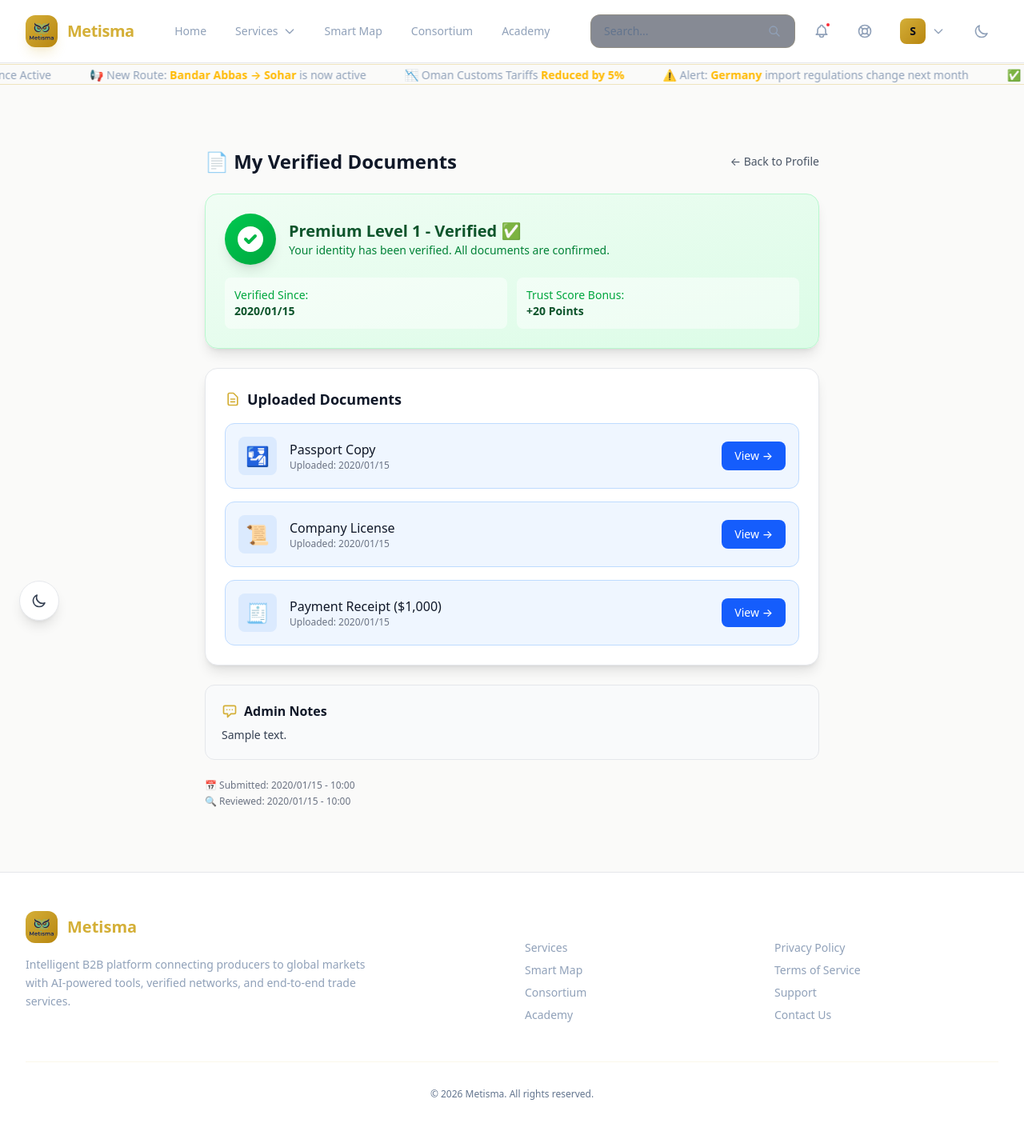
After one commit to masoudkh8/Royan_ver_1_7_5, a Flask app: page /users/my_documents in a window 1280 px wide. The commit adds this page. Shown: the whole page at 80% size. Run offline with Flask 3, Linux system fonts and the light colour scheme; a user stored in the database is signed in; tables that the repository leaves empty hold one stand-in row (values such as "Sample post"); style sheets or scripts are compiled from the project's sources; some libraries are stand-ins or nearby versions.

Commit message:
update branch

```diff
--- a/routes/users/routes.py
+++ b/routes/users/routes.py
@@ -1403,13 +1403,35 @@ def upgrade_to_premium():
 @users_bp.route('/start_upgrade', methods=['POST'])
 @login_required
 def start_upgrade():
-    # همیشه یک درخواست جدید ایجاد می‌کنیم
-    req = PremiumRequest(user_id=current_user.id)
+    # حذف احراز موبایل - مستقیماً به آپلود مدارک می‌رویم
+
+    # بررسی اینکه آیا کاربر قبلاً درخواست تأیید شده دارد
+    existing_approved = PremiumRequest.query.filter_by(
+        user_id=current_user.id,
+        status='approved'
+    ).first()
+
+    if existing_approved:
+        flash("You are already a Premium member. Your documents have been verified.", "info")
+        return redirect(url_for('users.view_my_documents'))
+
+    # بررسی درخواست در حال انتظار
+    existing_pending = PremiumRequest.query.filter_by(
+        user_id=current_user.id,
+        status='pending'
+    ).first()
+
+    if existing_pending:
+        flash("You already have a pending verification request.", "info")
+        return redirect(url_for('users.upgrade_to_premium'))
+
+    # ایجاد درخواست جدید فقط اگر هیچ درخواست فعالی وجود ندارد
+    req = PremiumRequest(user_id=current_user.id, requested_phone=current_user.phone or '')
     db.session.add(req)
     db.session.commit()
 
-    flash("The upgrade process has started. Please verify your mobile number.")
-    return redirect(url_for('users.verify_phone'))
+    flash("The upgrade process has started. Please upload your documents.")
+    return redirect(url_for('users.upload_documents'))
 
 # آپلود مدارک برای Premium
 @users_bp.route('/upload_documents', methods=['GET', 'POST'])
@@ -1417,15 +1439,26 @@ def start_upgrade():
 def upload_documents():
     req = PremiumRequest.query.filter_by(user_id=current_user.id).order_by(PremiumRequest.submitted_at.desc()).first()
 
-    # if not req or not req.email_verified:
-    #     flash("لطفاً ابتدا ایمیل خود را تأیید کنید.", "error")
-    #     return redirect(url_for('users.verify_email'))
-
-    # if req.docs_verified:
-    #     flash("مدارک شما قبلاً تأیید شده است.", "success")
-    #     return redirect(url_for('users.make_payment'))
-
-    upload_folder = 'static/uploads/documents/'
+    # اگر درخواستی وجود ندارد، کاربر باید ابتدا فرآیند را شروع کند
+    if not req:
+        flash("Please start the premium verification process first.", "error")
+        return redirect(url_for('users.upgrade_to_premium'))
+
+    # اگر کاربر قبلاً پریمیوم شده (تأیید نهایی)، نمی‌تواند مدارک را تغییر دهد
+    if req.status == 'approved':
+        flash("Your documents have been verified. You cannot modify them.", "info")
+        return redirect(url_for('users.view_my_documents'))
+
+    # اگر مدارک قبلاً آپلود شده و در حال بررسی است
+    if req.passport_file and req.license_file:
+        if req.status == 'pending':
+            flash("Your documents are under review by admin.", "info")
+            return redirect(url_for('users.view_my_documents'))
+        else:
+            # هنوز تأیید نشده، اجازه آپلود مجدد
+            pass
+
+    upload_folder = f'static/uploads/documents/user_{current_user.id}/'
     os.makedirs(upload_folder, exist_ok=True)
 
     if request.method == 'POST':
@@ -1439,7 +1472,7 @@ def upload_documents():
                 flash(f"❌ {error_msg}", "error")
                 return redirect(url_for('users.upload_documents'))
 
-            filename = secure_filename(f"passport_{current_user.id}_{passport_file.filename}")
+            filename = secure_filename(f"passport_{passport_file.filename}")
             passport_file.save(os.path.join(upload_folder, filename))
             req.passport_file = filename
             files_uploaded = True
@@ -1452,7 +1485,7 @@ def upload_documents():
                 flash(f"❌ {error_msg}", "error")
                 return redirect(url_for('users.upload_documents'))
 
-            filename = secure_filename(f"license_{current_user.id}_{license_file.filename}")
+            filename = secure_filename(f"license_{license_file.filename}")
             license_file.save(os.path.join(upload_folder, filename))
             req.license_file = filename
             files_uploaded = True
@@ -1468,14 +1501,28 @@ def upload_documents():
 
     return render_template('users/upload_documents.html', req=req)
 
+
+# مشاهده مدارک توسط کاربر (فقط خواندنی بعد از تأیید)
+@users_bp.route('/my_documents')
+@login_required
+def view_my_documents():
+    req = PremiumRequest.query.filter_by(user_id=current_user.id).order_by(PremiumRequest.submitted_at.desc()).first()
+
+    if not req:
+        flash("No verification request found.", "error")
+        return redirect(url_for('users.upgrade_to_premium'))
+
+    return render_template('users/my_documents.html', req=req)
+
 # پرداخت و آپلود رسید
 @users_bp.route('/make_payment', methods=['GET', 'POST'])
 @login_required
 def make_payment():
     req = PremiumRequest.query.filter_by(user_id=current_user.id).order_by(PremiumRequest.submitted_at.desc()).first()
 
-
-    if not req or not req.docs_verified:
+    # اگر درخواستی وجود ندارد یا مدارک آپلود نشده، کاربر باید ابتدا مدارک را آپلود کند
+    if not req or not (req.passport_file and req.license_file):
+        flash("Please upload your documents first.", "error")
         return redirect(url_for('users.upload_documents'))
 
     if req.payment_verified:
--- a/templates/admin/premium_requests.html
+++ b/templates/admin/premium_requests.html
@@ -32,6 +32,7 @@
                 <thead class="bg-gray-50 dark:bg-dark-700/50 border-b border-gray-200 dark:border-dark-600">
                     <tr>
                         <th class="px-4 py-3 font-semibold text-gray-700 dark:text-slate-300">User</th>
+                        <th class="px-4 py-3 font-semibold text-gray-700 dark:text-slate-300">Phone</th>
                         <th class="px-4 py-3 font-semibold text-gray-700 dark:text-slate-300">Status</th>
                         <th class="px-4 py-3 font-semibold text-gray-700 dark:text-slate-300">Submitted</th>
                         <th class="px-4 py-3 font-semibold text-gray-700 dark:text-slate-300 text-right">Actions</th>
@@ -41,6 +42,7 @@
                     {% for req in requests %}
                     <tr class="hover:bg-gray-50 dark:hover:bg-dark-700/30 transition">
                         <td class="px-4 py-3 font-medium text-gray-900 dark:text-white">{{ req.user.username }}</td>
+                        <td class="px-4 py-3 text-gray-600 dark:text-slate-400 text-xs">{{ req.requested_phone or '—' }}</td>
                         <td class="px-4 py-3">
                             {% if req.status == 'pending' %}
                                 <span class="px-2.5 py-1 rounded-full bg-yellow-100 dark:bg-yellow-900/30 text-yellow-700 dark:text-yellow-400 text-xs font-medium">Pending ⏳</span>
--- a/templates/admin/view_premium_request.html
+++ b/templates/admin/view_premium_request.html
@@ -18,6 +18,7 @@
                 <div class="p-3 rounded-lg bg-gray-50 dark:bg-dark-700/50"><span class="text-gray-500 dark:text-slate-400">Email:</span> <span class="font-medium text-gray-900 dark:text-white ml-1">{{ req.user.email }}</span></div>
                 <div class="p-3 rounded-lg bg-gray-50 dark:bg-dark-700/50"><span class="text-gray-500 dark:text-slate-400">Company:</span> <span class="font-medium text-gray-900 dark:text-white ml-1">{{ req.user.company_name or '—' }}</span></div>
                 <div class="p-3 rounded-lg bg-gray-50 dark:bg-dark-700/50"><span class="text-gray-500 dark:text-slate-400">Country:</span> <span class="font-medium text-gray-900 dark:text-white ml-1">{{ req.user.country or '—' }}</span></div>
+                <div class="p-3 rounded-lg bg-gray-50 dark:bg-dark-700/50"><span class="text-gray-500 dark:text-slate-400">Phone for Verification:</span> <span class="font-medium text-gold ml-1">{{ req.requested_phone or '—' }}</span></div>
                 <div class="p-3 rounded-lg bg-gold/10 dark:bg-gold/20 border border-gold/30"><span class="text-gray-500 dark:text-slate-400">Current Tier:</span> <span class="font-bold text-gold ml-1">{{ req.user.tier_display_name }}</span></div>
                 <div class="p-3 rounded-lg bg-blue-50 dark:bg-blue-900/20"><span class="text-gray-500 dark:text-slate-400">Trust Score:</span> <span class="font-bold text-blue-600 dark:text-blue-400 ml-1">{{ req.user.trust_score_value }}/100</span></div>
             </div>
--- /dev/null
+++ b/templates/users/my_documents.html
@@ -0,0 +1,158 @@
+{% extends "base_pwa.html" %}
+
+{% block title %}My Documents{% endblock %}
+
+{% block content %}
+<div class="min-h-[calc(100vh-4rem)] px-4 py-8">
+    <div class="max-w-3xl mx-auto space-y-6">
+
+        <!-- هدر -->
+        <div class="flex items-center justify-between">
+            <h1 class="text-2xl font-bold text-gray-900 dark:text-white flex items-center gap-2">📄 My Verified Documents</h1>
+            <a href="{{ url_for('users.profile') }}" class="text-sm text-gray-600 dark:text-slate-400 hover:text-gold transition">← Back to Profile</a>
+        </div>
+
+        <!-- وضعیت پریمیوم -->
+        {% if req.status == 'approved' %}
+        <div class="bg-gradient-to-br from-green-50 to-green-100 dark:from-green-900/20 dark:to-green-900/10 rounded-2xl shadow-lg border border-green-200 dark:border-green-800 p-6">
+            <div class="flex items-center gap-4 mb-4">
+                <div class="w-16 h-16 rounded-full bg-gradient-to-br from-green-500 to-green-600 flex items-center justify-center shadow-lg">
+                    <svg class="w-10 h-10 text-white" fill="currentColor" viewBox="0 0 20 20">
+                        <path fill-rule="evenodd" d="M10 18a8 8 0 100-16 8 8 0 000 16zm3.707-9.293a1 1 0 00-1.414-1.414L9 10.586 7.707 9.293a1 1 0 00-1.414 1.414l2 2a1 1 0 001.414 0l4-4z" clip-rule="evenodd"/>
+                    </svg>
+                </div>
+                <div>
+                    <h2 class="text-xl font-bold text-green-900 dark:text-green-300">Premium Level 1 - Verified ✅</h2>
+                    <p class="text-green-700 dark:text-green-400 text-sm">Your identity has been verified. All documents are confirmed.</p>
+                </div>
+            </div>
+            <div class="grid grid-cols-2 gap-3 text-sm">
+                <div class="bg-white/50 dark:bg-dark-800/50 rounded-lg p-3">
+                    <span class="text-green-600 dark:text-green-400 font-medium">Verified Since:</span>
+                    <p class="font-bold text-green-900 dark:text-green-200">{{ req.reviewed_at.strftime('%Y/%m/%d') if req.reviewed_at else 'N/A' }}</p>
+                </div>
+                <div class="bg-white/50 dark:bg-dark-800/50 rounded-lg p-3">
+                    <span class="text-green-600 dark:text-green-400 font-medium">Trust Score Bonus:</span>
+                    <p class="font-bold text-green-900 dark:text-green-200">+20 Points</p>
+                </div>
+            </div>
+        </div>
+        {% elif req.status == 'pending' %}
+        <div class="bg-gradient-to-br from-yellow-50 to-yellow-100 dark:from-yellow-900/20 dark:to-yellow-900/10 rounded-2xl shadow-lg border border-yellow-200 dark:border-yellow-800 p-6">
+            <div class="flex items-center gap-4">
+                <div class="w-16 h-16 rounded-full bg-gradient-to-br from-yellow-500 to-yellow-600 flex items-center justify-center shadow-lg animate-pulse">
+                    <svg class="w-10 h-10 text-white" fill="none" viewBox="0 0 24 24">
+                        <circle class="opacity-25" cx="12" cy="12" r="10" stroke="currentColor" stroke-width="4"></circle>
+                        <path class="opacity-75" fill="currentColor" d="M4 12a8 8 0 018-8V0C5.373 0 0 5.373 0 12h4zm2 5.291A7.962 7.962 0 014 12H0c0 3.042 1.135 5.824 3 7.938l3-2.647z"></path>
+                    </svg>
+                </div>
+                <div>
+                    <h2 class="text-xl font-bold text-yellow-900 dark:text-yellow-300">Under Review ⏳</h2>
+                    <p class="text-yellow-700 dark:text-yellow-400 text-sm">Admin is reviewing your documents. This usually takes 24-48 hours.</p>
+                </div>
+            </div>
+        </div>
+        {% elif req.status == 'rejected' %}
+        <div class="bg-gradient-to-br from-red-50 to-red-100 dark:from-red-900/20 dark:to-red-900/10 rounded-2xl shadow-lg border border-red-200 dark:border-red-800 p-6">
+            <div class="flex items-center gap-4">
+                <div class="w-16 h-16 rounded-full bg-gradient-to-br from-red-500 to-red-600 flex items-center justify-center shadow-lg">
+                    <svg class="w-10 h-10 text-white" fill="currentColor" viewBox="0 0 20 20">
+                        <path fill-rule="evenodd" d="M10 18a8 8 0 100-16 8 8 0 000 16zM8.707 7.293a1 1 0 00-1.414 1.414L8.586 10l-1.293 1.293a1 1 0 101.414 1.414L10 11.414l1.293 1.293a1 1 0 001.414-1.414L11.414 10l1.293-1.293a1 1 0 00-1.414-1.414L10 8.586 8.707 7.293z" clip-rule="evenodd"/>
+                    </svg>
+                </div>
+                <div>
+                    <h2 class="text-xl font-bold text-red-900 dark:text-red-300">Request Rejected ❌</h2>
+                    <p class="text-red-700 dark:text-red-400 text-sm">{% if req.notes %}{{ req.notes }}{% else %}Please contact support for more information.{% endif %}</p>
+                </div>
+            </div>
+        </div>
+        {% endif %}
+
+        <!-- مدارک آپلود شده -->
+        <div class="bg-white dark:bg-dark-800 rounded-2xl shadow-lg border border-gray-200 dark:border-dark-700 p-6">
+            <h2 class="text-lg font-semibold text-gray-900 dark:text-white mb-4 flex items-center gap-2">
+                <svg class="w-5 h-5 text-gold" fill="none" viewBox="0 0 24 24" stroke="currentColor">
+                    <path stroke-linecap="round" stroke-linejoin="round" stroke-width="2" d="M9 12h6m-6 4h6m2 5H7a2 2 0 01-2-2V5a2 2 0 012-2h5.586a1 1 0 01.707.293l5.414 5.414a1 1 0 01.293.707V19a2 2 0 01-2 2z"/>
+                </svg>
+                Uploaded Documents
+            </h2>
+
+            <div class="space-y-4">
+                <!-- پاسپورت -->
+                {% if req.passport_file %}
+                <div class="flex items-center gap-4 p-4 rounded-xl bg-blue-50 dark:bg-blue-900/20 border border-blue-200 dark:border-blue-800">
+                    <div class="w-12 h-12 rounded-lg bg-blue-100 dark:bg-blue-900/40 flex items-center justify-center text-2xl">🛂</div>
+                    <div class="flex-1">
+                        <p class="font-medium text-gray-900 dark:text-white">Passport Copy</p>
+                        <p class="text-xs text-gray-500 dark:text-slate-400">Uploaded: {{ req.submitted_at.strftime('%Y/%m/%d') }}</p>
+                    </div>
+                    <a href="{{ url_for('static', filename='uploads/documents/user_' + current_user.id|string + '/' + req.passport_file) }}" target="_blank"
+                       class="px-4 py-2 rounded-lg bg-blue-600 text-white text-sm font-medium hover:bg-blue-700 transition">
+                        View →
+                    </a>
+                </div>
+                {% else %}
+                <div class="p-4 rounded-xl bg-gray-50 dark:bg-dark-700/50 border border-gray-200 dark:border-dark-600">
+                    <p class="text-sm font-medium text-gray-500 dark:text-slate-400">🛂 Passport Copy</p>
+                    <p class="text-xs text-red-500 mt-1">Not Uploaded</p>
+                </div>
+                {% endif %}
+
+                <!-- لایسنس -->
+                {% if req.license_file %}
+                <div class="flex items-center gap-4 p-4 rounded-xl bg-blue-50 dark:bg-blue-900/20 border border-blue-200 dark:border-blue-800">
+                    <div class="w-12 h-12 rounded-lg bg-blue-100 dark:bg-blue-900/40 flex items-center justify-center text-2xl">📜</div>
+                    <div class="flex-1">
+                        <p class="font-medium text-gray-900 dark:text-white">Company License</p>
+                        <p class="text-xs text-gray-500 dark:text-slate-400">Uploaded: {{ req.submitted_at.strftime('%Y/%m/%d') }}</p>
+                    </div>
+                    <a href="{{ url_for('static', filename='uploads/documents/user_' + current_user.id|string + '/' + req.license_file) }}" target="_blank"
+                       class="px-4 py-2 rounded-lg bg-blue-600 text-white text-sm font-medium hover:bg-blue-700 transition">
+                        View →
+                    </a>
+                </div>
+                {% else %}
+                <div class="p-4 rounded-xl bg-gray-50 dark:bg-dark-700/50 border border-gray-200 dark:border-dark-600">
+                    <p class="text-sm font-medium text-gray-500 dark:text-slate-400">📜 Company License</p>
+                    <p class="text-xs text-red-500 mt-1">Not Uploaded</p>
+                </div>
+                {% endif %}
+
+                <!-- رسید پرداخت -->
+                {% if req.payment_receipt %}
+                <div class="flex items-center gap-4 p-4 rounded-xl bg-blue-50 dark:bg-blue-900/20 border border-blue-200 dark:border-blue-800">
+                    <div class="w-12 h-12 rounded-lg bg-blue-100 dark:bg-blue-900/40 flex items-center justify-center text-2xl">🧾</div>
+                    <div class="flex-1">
+                        <p class="font-medium text-gray-900 dark:text-white">Payment Receipt ($1,000)</p>
+                        <p class="text-xs text-gray-500 dark:text-slate-400">Uploaded: {{ req.submitted_at.strftime('%Y/%m/%d') }}</p>
+                    </div>
+                    <a href="{{ url_for('static', filename='uploads/' + req.payment_receipt) }}" target="_blank"
+                       class="px-4 py-2 rounded-lg bg-blue-600 text-white text-sm font-medium hover:bg-blue-700 transition">
+                        View →
+                    </a>
+                </div>
+                {% endif %}
+            </div>
+        </div>
+
+        <!-- یادداشت ادمین (اگر وجود دارد) -->
+        {% if req.notes and req.status != 'pending' %}
+        <div class="bg-gray-50 dark:bg-dark-800 rounded-xl p-5 border border-gray-200 dark:border-dark-700">
+            <h3 class="font-semibold text-gray-900 dark:text-white mb-2 flex items-center gap-2">
+                <svg class="w-5 h-5 text-gold" fill="none" viewBox="0 0 24 24" stroke="currentColor">
+                    <path stroke-linecap="round" stroke-linejoin="round" stroke-width="2" d="M8 10h.01M12 10h.01M16 10h.01M9 16H5a2 2 0 01-2-2V6a2 2 0 012-2h14a2 2 0 012 2v8a2 2 0 01-2 2h-5l-5 5v-5z"/>
+                </svg>
+                Admin Notes
+            </h3>
+            <p class="text-sm text-gray-700 dark:text-slate-300">{{ req.notes }}</p>
+        </div>
+        {% endif %}
+
+        <!-- متادیتا -->
+        <div class="text-xs text-gray-500 dark:text-slate-400 space-y-1">
+            <p>📅 Submitted: {{ req.submitted_at.strftime('%Y/%m/%d - %H:%M') }}</p>
+            {% if req.reviewed_at %}<p>🔍 Reviewed: {{ req.reviewed_at.strftime('%Y/%m/%d - %H:%M') }}</p>{% endif %}
+        </div>
+    </div>
+</div>
+{% endblock %}
```
Also changed, not shown: routes/users/auth.py (+8 -2 lines), templates/admin/manage_users.html (+13 -0 lines), templates/users/dashboard.html (+20 -9 lines), templates/users/upgrade_premium.html (+26 -31 lines), 1 other file.
